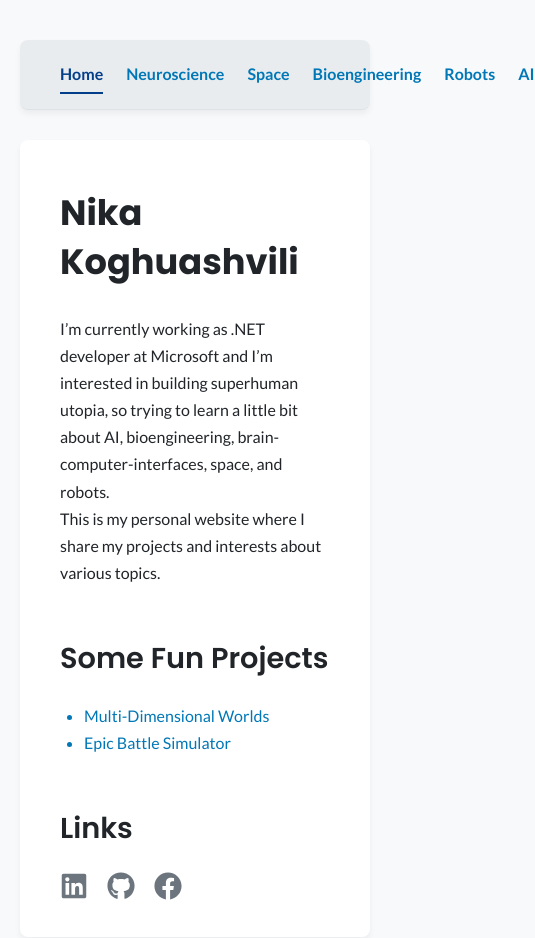
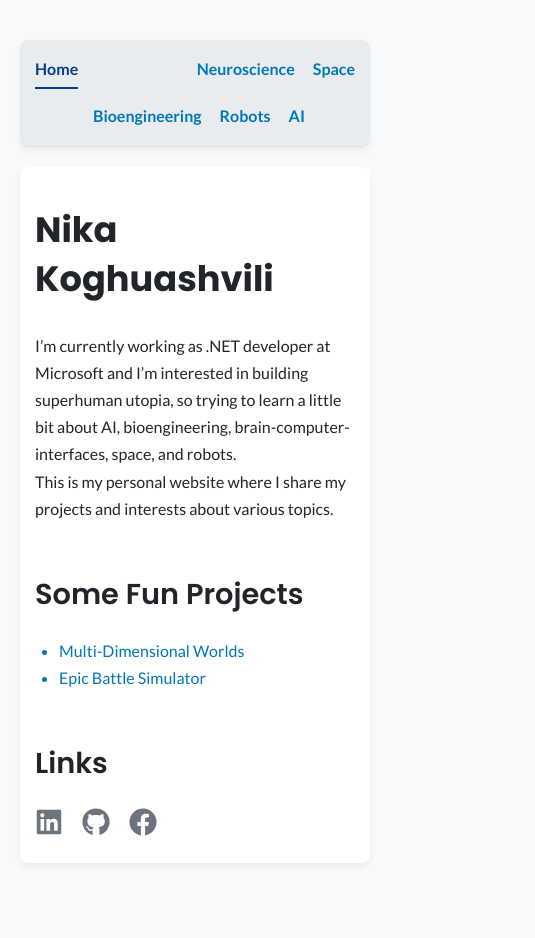
Before and after one commit to nikakogho/nikakogho.github.io, a React (Vite) app: page / in a window 390 px wide. Shown: the top 938 px of the page, 535 px wide, since content can reach past the window. After the commit the page ends 903 px from the top, so only its background shows below. Built offline with nearby package versions, Linux system fonts and the light colour scheme; no server answers.

Commit message:
visual fix

```diff
--- a/src/components/Header.tsx
+++ b/src/components/Header.tsx
@@ -8,6 +8,7 @@ const Header: React.FC = () => {
     <header>
       <nav>
         <NavLink to="/">Home</NavLink>
+        <div style={{ flexGrow: 1 }}></div>
         {VAULT_IDS.map(id => (
           <NavLink key={id} to={`/vaults/${id}`} style={{ marginLeft: '8px' }}>
             {id.charAt(0).toUpperCase() + id.slice(1)} {}
--- a/src/styles/main.css
+++ b/src/styles/main.css
@@ -53,33 +53,40 @@ main.content-container {
   min-height: 60vh; /* Ensure it takes up some space */
 }
 
-/* --- Header / Navigation --- */
 header {
   background-color: var(--header-bg);
-  padding: 15px 40px; /* Match content padding */
+  /* Reduce padding slightly on smaller screens */
+  padding: 15px 20px; /* Adjusted default padding */
   border-bottom: 1px solid var(--border-color);
-  margin: 0 auto 30px auto; /* Center header, add space below */
-  max-width: var(--container-max-width); /* Match content width */
+  margin: 0 auto 30px auto;
+  max-width: var(--container-max-width);
   border-radius: var(--border-radius);
   box-shadow: var(--box-shadow);
-  position: sticky; /* Make header sticky */
-  top: 20px; /* Add space above sticky header */
-  z-index: 10; /* Keep header above content */
+  position: sticky;
+  top: 10px; /* Adjusted top slightly */
+  z-index: 10;
 }
 
 header nav {
-    display: flex; /* Align nav items */
+    display: flex;
     align-items: center;
-    gap: 15px; /* Space between nav items */
+    /* Allow items to wrap onto the next line */
+    flex-wrap: wrap;
+    /* Adjust gap for better wrapping */
+    column-gap: 15px; /* Horizontal gap */
+    row-gap: 5px; /* Vertical gap when wrapped */
+    /* Center items when wrapped (optional) */
+    justify-content: flex-start; /* Or 'center' if you prefer */
 }
 
 header nav a {
   text-decoration: none;
   color: var(--primary-color);
   font-weight: bold;
-  padding: 5px 0; /* Add padding for easier clicking */
-  border-bottom: 2px solid transparent; /* Prepare for active state underline */
+  padding: 5px 0;
+  border-bottom: 2px solid transparent;
   transition: color 0.2s ease, border-color 0.2s ease;
+  white-space: nowrap; /* Prevent link text itself from breaking */
 }
 
 header nav a:hover {
@@ -87,14 +94,40 @@ header nav a:hover {
 }
 
 header nav a.active {
-  /* Style for the currently active page link */
   color: var(--primary-hover);
   border-bottom-color: var(--primary-hover);
 }
 
-header nav span { /* Style for the "Vaults:" text */
-    color: var(--text-muted);
-    margin-right: -5px; /* Adjust spacing near vault links */
+/* Remove the span rule if you don't have a "Vaults:" span anymore */
+/* header nav span { ... } */
+
+
+/* --- Media Query for Smaller Screens (e.g., < 600px) --- */
+@media (max-width: 600px) {
+    header {
+        padding: 10px 15px; /* Further reduce padding */
+        top: 5px; /* Adjust sticky position */
+        margin-bottom: 20px;
+    }
+
+    header nav {
+        column-gap: 10px; /* Slightly smaller horizontal gap */
+        row-gap: 8px; /* Slightly larger vertical gap */
+        justify-content: center; /* Center links on mobile */
+    }
+
+    /* Optional: Reduce font size slightly on mobile */
+    /* header nav a {
+        font-size: 0.95em;
+    } */
+
+    main.content-container {
+        padding: 20px 15px; /* Reduce padding */
+    }
+
+     h1 { font-size: 1.8rem; }
+     h2 { font-size: 1.5rem; }
+     h3 { font-size: 1.2rem; }
 }
 
 
```
